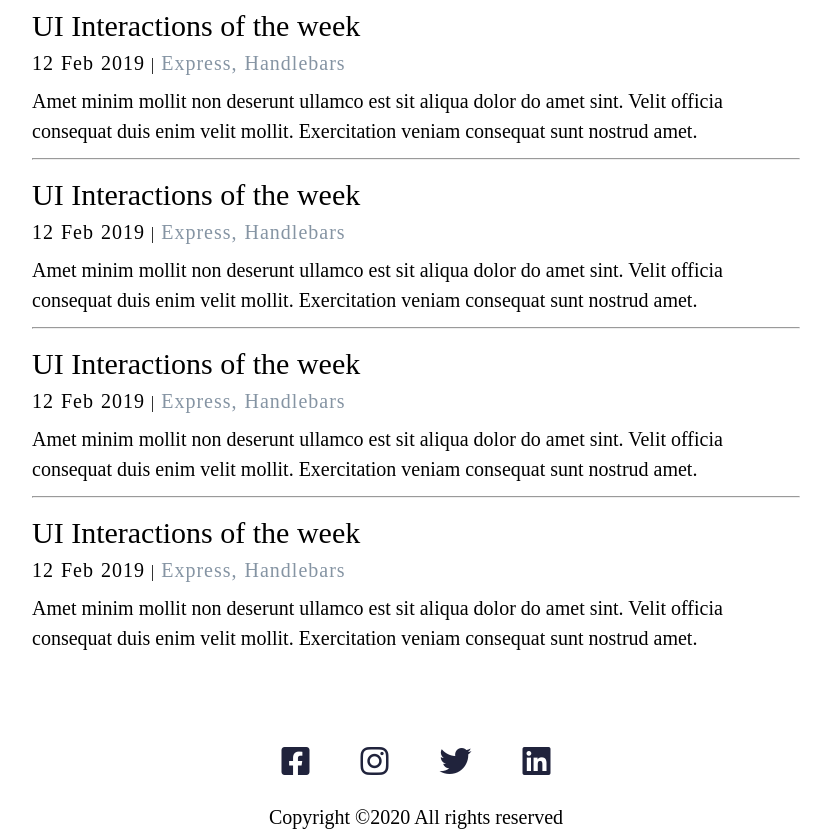
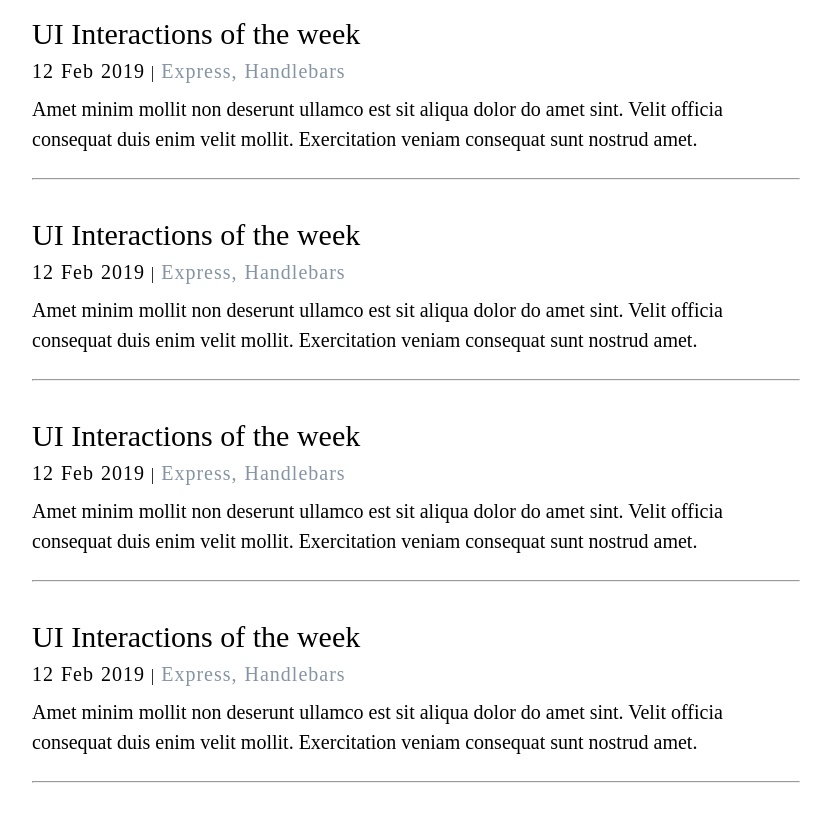
Before and after one commit to Yasir-Khan22/Minimal_blog_website, a website built with Vite: page index.html in a window 1280 px wide. Shown: the part 195-1030 px from the top of the page, without its empty margins (224-1055 px from the left). Built offline with nearby package versions, Linux system fonts and the light colour scheme.

Commit message:
css added

```diff
--- a/index.html
+++ b/index.html
@@ -101,6 +101,7 @@
             </p>
           </div>
         </div>
+        <hr />
       </div>
     </main>
     <!-- MAIN  -->
--- a/style.css
+++ b/style.css
@@ -151,7 +151,11 @@ main .container {
 .secondDiv,
 .thirdDiv,
 .fourthDiv {
-  margin: 0.75rem 0;
+  margin-top: 2rem;
+  /* margin: 0.75rem 0; */
+}
+main hr {
+  margin-top: 1.5rem;
 }
 .header .navbar .list a {
   transition: all 0.01s;
```
